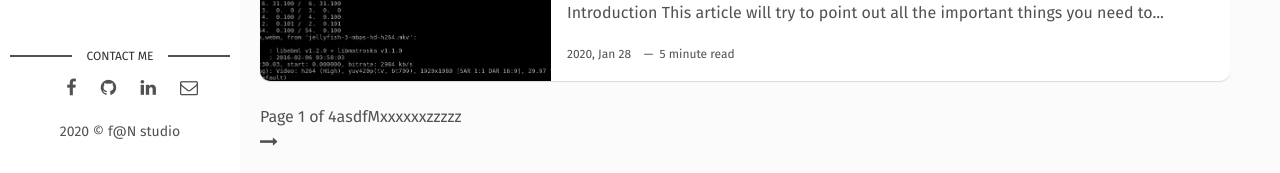
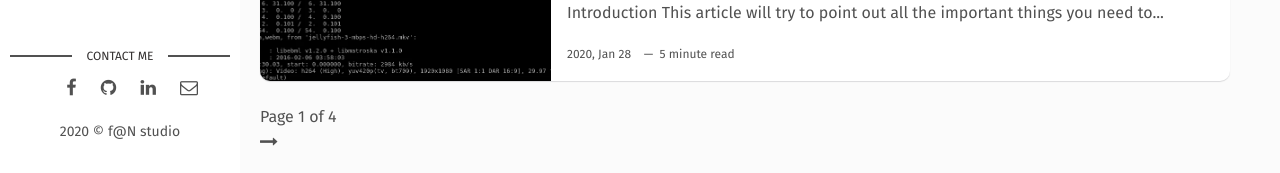
Before and after one commit to wowfrank/wowfrank.github.io, a Jekyll site: the page built from index.html, in a window 1280 px wide and 900 px high, scrolled down 1325 px. Shown: the part 724-897 px from the top of the window. Built offline with Jekyll 4.4.1, drawn with Linux system fonts in a browser that asks for light colours; the list of posts is cut into pages by our own code.

Commit message:
Update pagination.html

```diff
--- a/_includes/pagination.html
+++ b/_includes/pagination.html
@@ -1,4 +1,4 @@
-<div class="container">
+<div>
   <nav class="pagination" role="pagination">
       {% if paginator.previous_page %}
         {% if paginator.previous_page == 1 %}
@@ -15,7 +15,3 @@
       {% endif %}
   </nav>
 </div>
-
-  <div>asdfM</div>
-  <div>xxxxxx</div>
-  <div>zzzzz</div>
```
